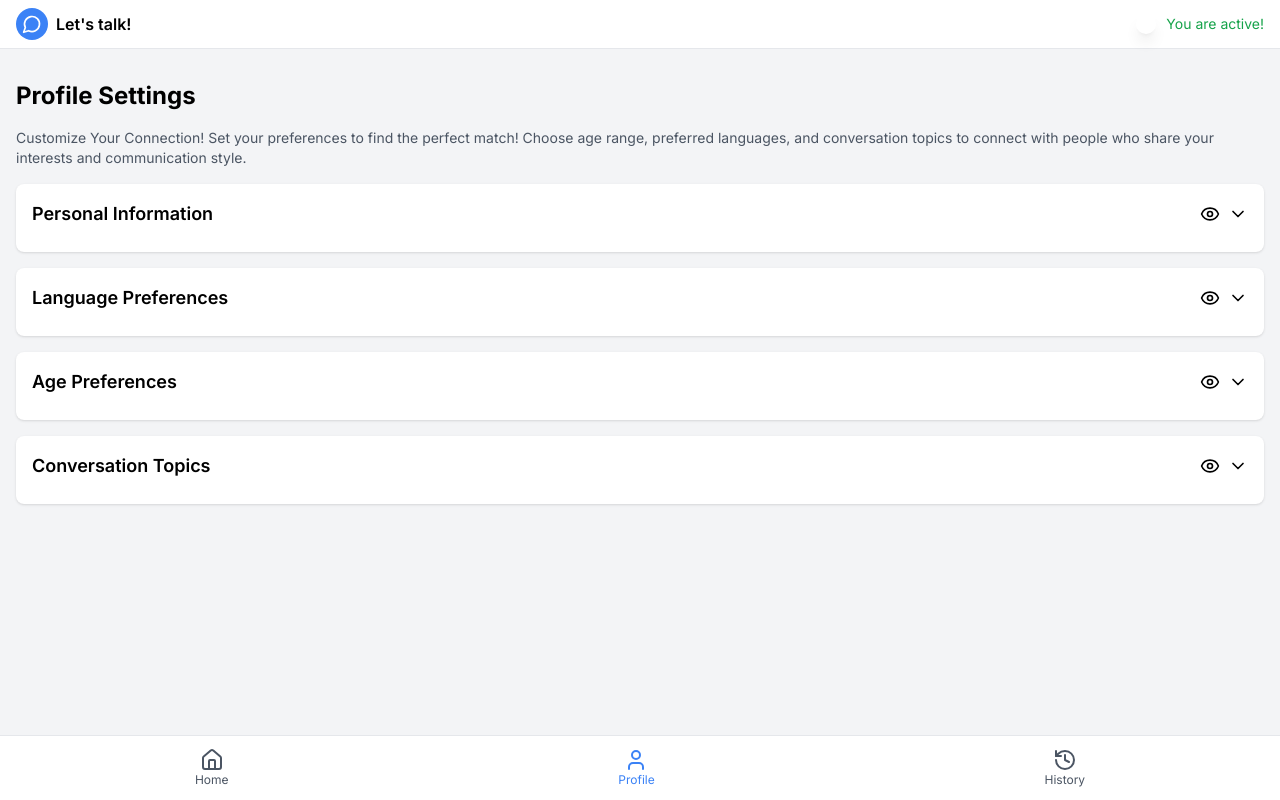
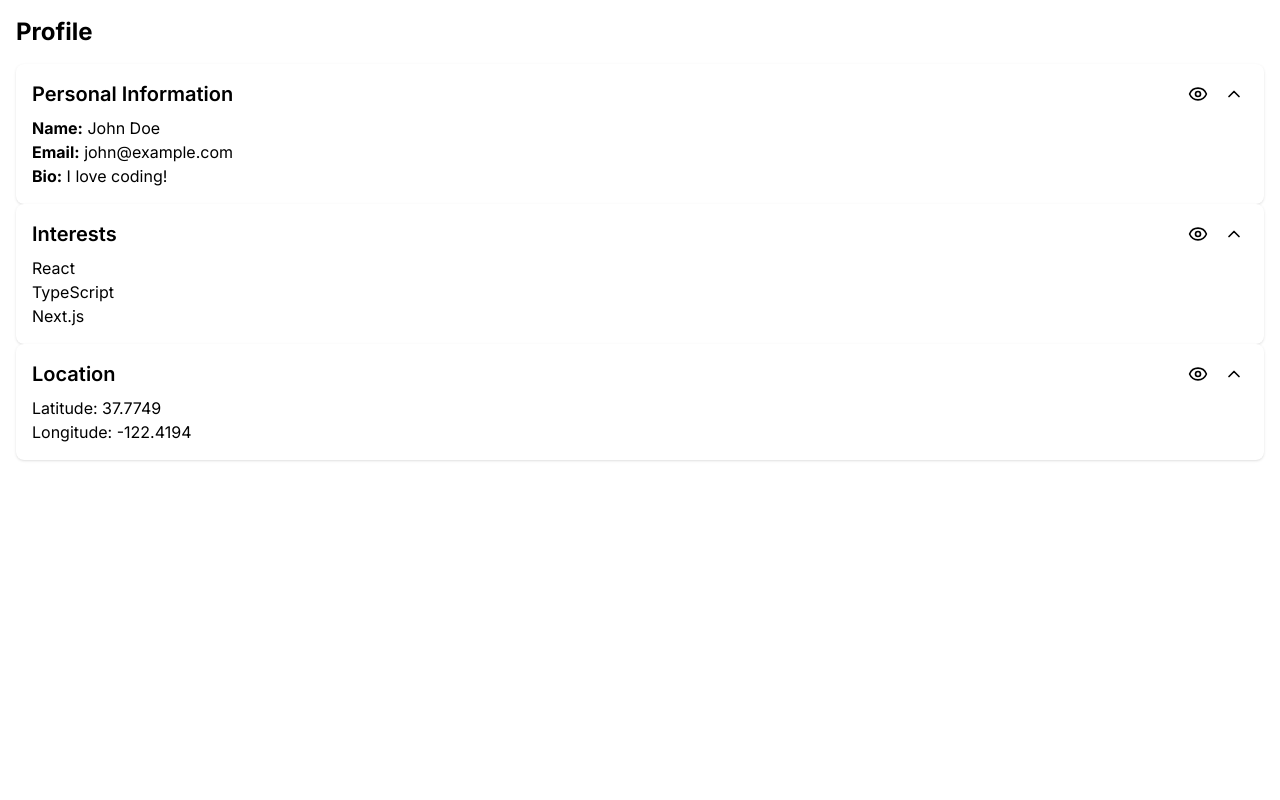
Before and after one commit to MatildaKop/lets-talk-in-person, a Next.js app: page /profile in a window 1280 px wide. Built offline with nearby package versions, Linux system fonts and the light colour scheme.

Commit message:
Fix Map component and update Profile page with TypeScript

```diff
--- a/app/profile/page.tsx
+++ b/app/profile/page.tsx
@@ -1,137 +1,112 @@
 'use client'
 
-import { useState } from 'react'
-import Header from '@/components/Header'
-import Navigation from '@/components/Navigation'
-import { Switch } from '@/components/ui/switch'
-import { ChevronDown, ChevronUp, Eye, EyeOff } from 'lucide-react'
+import React, { useState } from 'react';
+import { User } from '@/lib/types';
+import { Switch } from '@/components/ui/switch';
+import { ChevronDown, ChevronUp, Eye, EyeOff } from 'lucide-react';
 
-export default function Profile() {
-  const [isActive, setIsActive] = useState(true)
-  const [openSection, setOpenSection] = useState<string | null>(null)
-  const [visibleSections, setVisibleSections] = useState({
-    personal: true,
-    language: true,
-    age: true,
-    topics: true,
-  })
-
-  const toggleSection = (section: string) => {
-    setOpenSection(openSection === section ? null : section)
-  }
-
-  const toggleVisibility = (section: keyof typeof visibleSections) => {
-    setVisibleSections(prev => ({ ...prev, [section]: !prev[section] }))
-  }
-
-  return (
-    <div className="flex flex-col min-h-screen bg-gray-100">
-      <Header isActive={isActive} onToggleActive={setIsActive} />
-      <main className="flex-1 mt-16 mb-16 p-4">
-        <h1 className="text-2xl font-bold mb-4">Profile Settings</h1>
-        <p className="mb-4 text-sm text-gray-600">
-          Customize Your Connection! Set your preferences to find the perfect match! Choose age range, preferred
-          languages, and conversation topics to connect with people who share your interests and communication style.
-        </p>
-
-        <div className="space-y-4">
-          <Section
-            title="Personal Information"
-            isOpen={openSection === 'personal'}
-            isVisible={visibleSections.personal}
-            onToggle={() => toggleSection('personal')}
-            onVisibilityToggle={() => toggleVisibility('personal')}
-          >
-            <div className="space-y-2">
-              <Field label="Full name" value="John Doe" />
-              <Field label="Username" value="johndoe" />
-              <Field label="Profession" value="Software Developer" />
-              <Field label="Email" value="john.doe@example.com" />
-              <Field label="Phone" value="+1 234 567 8900" />
-              <Field label="Address" value="123 Main St, Anytown, USA" />
-            </div>
-          </Section>
-
-          <Section
-            title="Language Preferences"
-            isOpen={openSection === 'language'}
-            isVisible={visibleSections.language}
-            onToggle={() => toggleSection('language')}
-            onVisibilityToggle={() => toggleVisibility('language')}
-          >
-            <div className="grid grid-cols-3 gap-2">
-              {['English', 'Spanish', 'French', 'German', 'Italian', 'Portuguese', 'Russian', 'Chinese', 'Japanese'].map((lang) => (
-                <div key={lang} className="flex items-center">
-                  <input type="checkbox" id={lang} className="mr-2" />
-                  <label htmlFor={lang}>{lang}</label>
-                </div>
-              ))}
-            </div>
-          </Section>
-
-          <Section
-            title="Age Preferences"
-            isOpen={openSection === 'age'}
-            isVisible={visibleSections.age}
-            onToggle={() => toggleSection('age')}
-            onVisibilityToggle={() => toggleVisibility('age')}
-          >
-            <div className="grid grid-cols-3 gap-2">
-              {['18-24', '25-34', '35-44', '45-54', '55-64', '65+'].map((range) => (
-                <div key={range} className="flex items-center">
-                  <input type="checkbox" id={range} className="mr-2" />
-                  <label htmlFor={range}>{range}</label>
-                </div>
-              ))}
-            </div>
-          </Section>
-
-          <Section
-            title="Conversation Topics"
-            isOpen={openSection === 'topics'}
-            isVisible={visibleSections.topics}
-            onToggle={() => toggleSection('topics')}
-            onVisibilityToggle={() => toggleVisibility('topics')}
-          >
-            <div className="grid grid-cols-2 gap-2">
-              {['Travel', 'Music', 'Movies', 'Books', 'Sports', 'Food', 'Technology', 'Art', 'Science', 'Politics'].map((topic) => (
-                <div key={topic} className="flex items-center">
-                  <input type="checkbox" id={topic} className="mr-2" />
-                  <label htmlFor={topic}>{topic}</label>
-                </div>
-              ))}
-            </div>
-          </Section>
-        </div>
-      </main>
-      <Navigation />
-    </div>
-  )
+interface SectionProps {
+  title: string;
+  children: React.ReactNode;
+  isOpen: boolean;
+  isVisible: boolean;
+  onToggle: () => void;
+  onVisibilityToggle: () => void;
 }
 
-function Section({ title, children, isOpen, isVisible, onToggle, onVisibilityToggle }) {
+const Section: React.FC<SectionProps> = ({ title, children, isOpen, isVisible, onToggle, onVisibilityToggle }) => {
   return (
     <div className="bg-white rounded-lg shadow p-4">
       <div className="flex justify-between items-center mb-2">
-        <h2 className="text-lg font-semibold">{title}</h2>
-        <div className="flex items-center">
-          <button onClick={onVisibilityToggle} className="mr-2">
+        <h2 className="text-xl font-semibold">{title}</h2>
+        <div className="flex items-center space-x-2">
+          <button onClick={onVisibilityToggle} className="p-1">
             {isVisible ? <Eye size={20} /> : <EyeOff size={20} />}
           </button>
-          <button onClick={onToggle}>
+          <button onClick={onToggle} className="p-1">
             {isOpen ? <ChevronUp size={20} /> : <ChevronDown size={20} />}
           </button>
         </div>
       </div>
       {isOpen && children}
     </div>
-  )
+  );
 }
 
-function Field({ label, value }) {
+const ProfilePage: React.FC = () => {
+  const [user, setUser] = useState<User>({
+    id: '1',
+    name: 'John Doe',
+    email: 'john@example.com',
+    bio: 'I love coding!',
+    interests: ['React', 'TypeScript', 'Next.js'],
+    location: { lat: 37.7749, lng: -122.4194 },
+  });
+
+  const [sections, setSections] = useState({
+    personalInfo: { isOpen: true, isVisible: true },
+    interests: { isOpen: true, isVisible: true },
+    location: { isOpen: true, isVisible: true },
+  });
+
+  const toggleSection = (section: keyof typeof sections) => {
+    setSections(prev => ({
+      ...prev,
+      [section]: { ...prev[section], isOpen: !prev[section].isOpen },
+    }));
+  };
+
+  const toggleVisibility = (section: keyof typeof sections) => {
+    setSections(prev => ({
+      ...prev,
+      [section]: { ...prev[section], isVisible: !prev[section].isVisible },
+    }));
+  };
+
   return (
-    <div>
-      <span className="font-semibold">{label}:</span> {value}
+    <div className="container mx-auto p-4">
+      <h1 className="text-2xl font-bold mb-4">Profile</h1>
+
+      <Section
+        title="Personal Information"
+        isOpen={sections.personalInfo.isOpen}
+        isVisible={sections.personalInfo.isVisible}
+        onToggle={() => toggleSection('personalInfo')}
+        onVisibilityToggle={() => toggleVisibility('personalInfo')}
+      >
+        <div>
+          <p><strong>Name:</strong> {user.name}</p>
+          <p><strong>Email:</strong> {user.email}</p>
+          <p><strong>Bio:</strong> {user.bio}</p>
+        </div>
+      </Section>
+
+      <Section
+        title="Interests"
+        isOpen={sections.interests.isOpen}
+        isVisible={sections.interests.isVisible}
+        onToggle={() => toggleSection('interests')}
+        onVisibilityToggle={() => toggleVisibility('interests')}
+      >
+        <ul>
+          {user.interests.map((interest, index) => (
+            <li key={index}>{interest}</li>
+          ))}
+        </ul>
+      </Section>
+
+      <Section
+        title="Location"
+        isOpen={sections.location.isOpen}
+        isVisible={sections.location.isVisible}
+        onToggle={() => toggleSection('location')}
+        onVisibilityToggle={() => toggleVisibility('location')}
+      >
+        <p>Latitude: {user.location.lat}</p>
+        <p>Longitude: {user.location.lng}</p>
+      </Section>
     </div>
-  )
-}
+  );
+};
+
+export default ProfilePage;
--- a/components/Map.tsx
+++ b/components/Map.tsx
@@ -8,39 +8,29 @@ interface MapProps {
   isActive: boolean;
 }
 
-const MapComponent = ({ currentUser, activeUsers, onStartConversation, isActive }: MapProps) => {
+const MapComponent: React.FC<MapProps> = ({ currentUser, activeUsers, onStartConversation, isActive }) => {
   const mapRef = useRef<HTMLDivElement>(null);
   const [error, setError] = useState<string | null>(null);
 
   useEffect(() => {
     const loadGoogleMapsScript = () => {
       const script = document.createElement('script');
-      script.src = `https://maps.googleapis.com/maps/api/js?key=${process.env.NEXT_PUBLIC_GOOGLE_MAPS_API_KEY}&callback=initMap`;
+      script.src = `https://maps.googleapis.com/maps/api/js?key=${process.env.NEXT_PUBLIC_GOOGLE_MAPS_API_KEY}`;
       script.async = true;
       script.defer = true;
       document.head.appendChild(script);
 
-      script.onerror = () => {
-        console.error('Google Maps script failed to load');
-        setError('Failed to load Google Maps');
-      };
-
-      window.initMap = initMap;
+      script.onload = initMap;
+      script.onerror = () => setError('Failed to load Google Maps script');
     };
 
     const initMap = () => {
-      console.log('Initializing map with:', { currentUser, activeUsers, isActive });
-      if (!mapRef.current) return;
+      if (!mapRef.current || !window.google) return;
 
       try {
-        const defaultLocation = { lat: 37.7749, lng: -122.4194 }; // San Francisco
+        const defaultLocation = { lat: 37.7749, lng: -122.4194 };
         const mapLocation = (currentUser && currentUser.location) || defaultLocation;
 
-        if (!window.google || !window.google.maps) {
-          throw new Error('Google Maps API not loaded');
-        }
-
-        console.log('Creating map with:', { mapLocation, mapRef: mapRef.current });
         const map = new window.google.maps.Map(mapRef.current, {
           center: mapLocation,
           zoom: 10,
@@ -68,7 +58,7 @@ const MapComponent = ({ currentUser, activeUsers, onStartConversation, isActive
         });
       } catch (err) {
         console.error('Error initializing map:', err);
-        setError(`Error initializing map: ${err instanceof Error ? err.message : JSON.stringify(err)}`);
+        setError(`Error initializing map: ${err instanceof Error ? err.message : String(err)}`);
       }
     };
 
@@ -79,7 +69,10 @@ const MapComponent = ({ currentUser, activeUsers, onStartConversation, isActive
     }
 
     return () => {
-      delete window.initMap;
+      const script = document.querySelector('script[src^="https://maps.googleapis.com/maps/api/js"]');
+      if (script) {
+        document.head.removeChild(script);
+      }
     };
   }, [currentUser, activeUsers, onStartConversation, isActive]);
 
```
